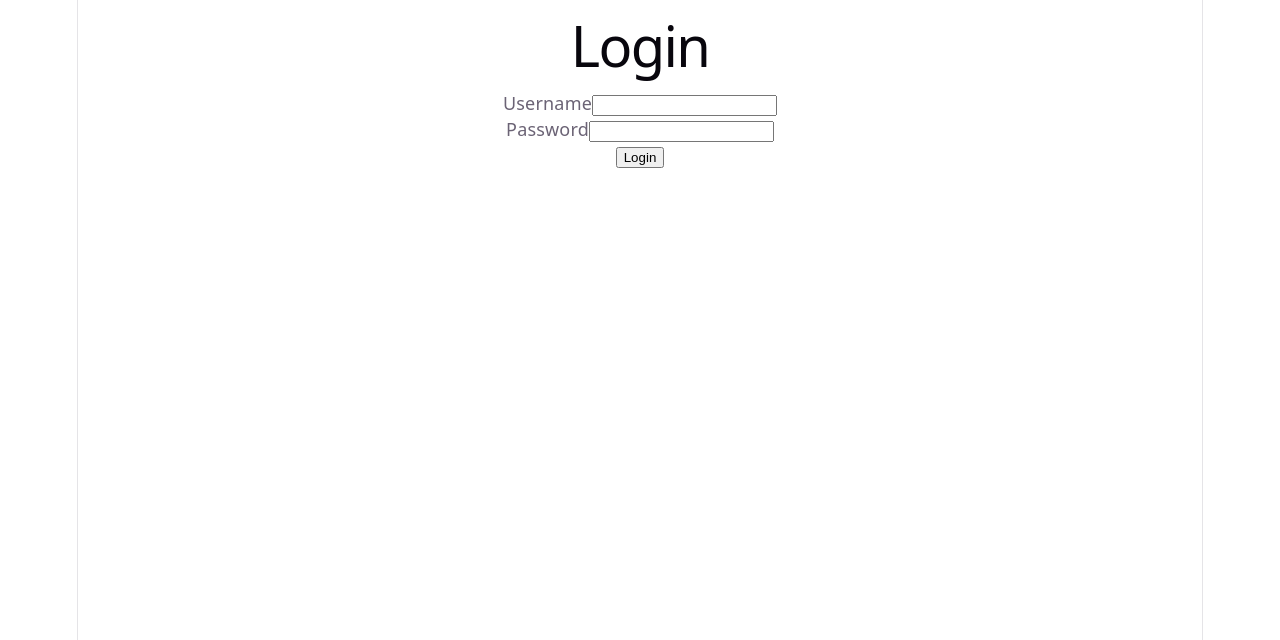
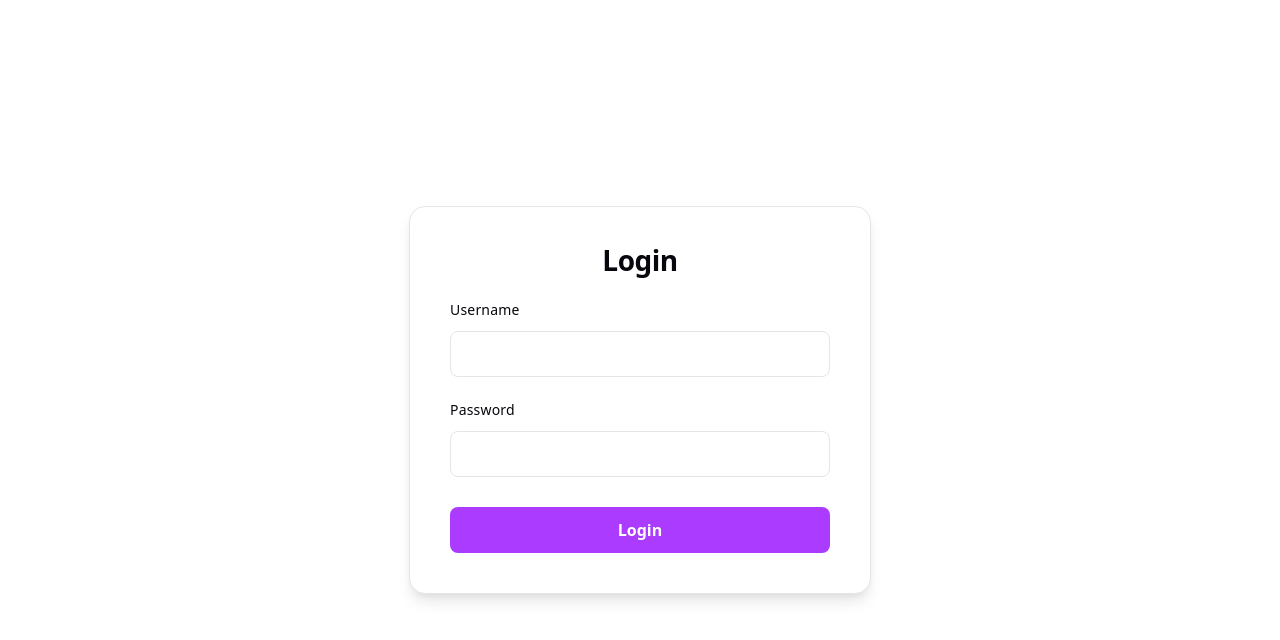
Before and after one commit to MauricioRoMenacho/proyecto_agil, a React (Vite) app: page /login in a window 1280 px wide. Shown: the top 640 px of the page. Built offline with nearby package versions, Linux system fonts and the light colour scheme; no server answers.

Commit message:
layout diseñado y mejorado

```diff
--- /dev/null
+++ b/src/components/layout/Layout.jsx
@@ -0,0 +1,28 @@
+import React from 'react';
+import { NavLink } from 'react-router-dom';
+import './layout.css';
+
+const Layout = ({ children }) => {
+    return (
+        <div className="layout-container">
+            <aside className="layout-sidebar">
+                <div className="sidebar-brand">
+                    <h2>Proyecto Ágil</h2>
+                </div>
+                <nav className="sidebar-nav">
+                    <NavLink to="/home" className={({ isActive }) => isActive ? "nav-link active" : "nav-link"}>
+                        Inicio
+                    </NavLink>
+                    <NavLink to="/login" className={({ isActive }) => isActive ? "nav-link active" : "nav-link"}>
+                        Cerrar Sesión
+                    </NavLink>
+                </nav>
+            </aside>
+            <main className="layout-content">
+                {children}
+            </main>
+        </div>
+    );
+};
+
+export default Layout;
--- /dev/null
+++ b/src/components/layout/layout.css
@@ -0,0 +1,64 @@
+/* layout.css */
+
+.layout-container {
+  display: flex;
+  min-height: 100vh;
+  width: 100%;
+}
+
+.layout-sidebar {
+  width: 250px;
+  background-color: var(--bg);
+  border-right: 1px solid var(--border);
+  padding: 30px 30px;
+  display: flex;
+  flex-direction: column;
+  box-sizing: border-box;
+  text-align: left;
+  flex-shrink: 0;
+}
+
+.sidebar-brand h2 {
+  font-size: 20px;
+  margin: 0 0 30px 0;
+  color: var(--text-h);
+  font-weight: 600;
+  letter-spacing: -0.5px;
+}
+
+.sidebar-nav {
+  display: flex;
+  flex-direction: column;
+  gap: 10px;
+}
+
+.nav-link {
+  color: var(--text);
+  text-decoration: none;
+  font-size: 15px;
+  font-weight: 500;
+  padding: 10px 12px;
+  border-radius: 6px;
+  transition: all 0.2s ease;
+}
+
+.nav-link:hover {
+  background-color: var(--border);
+  color: var(--text-h);
+}
+
+.nav-link.active {
+  background-color: var(--accent-bg);
+  color: var(--accent);
+  font-weight: 600;
+}
+
+.layout-content {
+  flex: 1;
+  background-color: var(--bg);
+  padding: 40px;
+  box-sizing: border-box;
+  text-align: left;
+  display: flex;
+  flex-direction: column;
+}
--- a/src/index.css
+++ b/src/index.css
@@ -55,11 +55,11 @@ body {
 }
 
 #root {
-  width: 1126px;
+  width: 100%;
   max-width: 100%;
-  margin: 0 auto;
+  margin: 0;
   text-align: center;
-  border-inline: 1px solid var(--border);
+  /* border-inline: 1px solid var(--border); */
   min-height: 100svh;
   display: flex;
   flex-direction: column;
@@ -77,20 +77,24 @@ h1 {
   font-size: 56px;
   letter-spacing: -1.68px;
   margin: 32px 0;
+
   @media (max-width: 1024px) {
     font-size: 36px;
     margin: 20px 0;
   }
 }
+
 h2 {
   font-size: 24px;
   line-height: 118%;
   letter-spacing: -0.24px;
   margin: 0 0 8px;
+
   @media (max-width: 1024px) {
     font-size: 20px;
   }
 }
+
 p {
   margin: 0;
 }
--- /dev/null
+++ b/src/pages/home/home.css
@@ -0,0 +1,87 @@
+/* home.css */
+
+.home-container {
+  display: flex;
+  flex-direction: column;
+  gap: 30px;
+  width: 100%;
+}
+
+.home-header h1 {
+  font-size: 32px;
+  font-weight: 600;
+  margin: 0 0 8px 0;
+  color: var(--text-h);
+  letter-spacing: -0.5px;
+}
+
+.home-header p {
+  color: var(--text);
+  font-size: 16px;
+  margin: 0;
+}
+
+.home-dashboard {
+  display: grid;
+  grid-template-columns: repeat(auto-fit, minmax(200px, 1fr));
+  gap: 20px;
+  margin-top: 10px;
+}
+
+.stat-card {
+  background-color: var(--bg);
+  border: 1px solid var(--border);
+  border-radius: 12px;
+  padding: 24px;
+  box-shadow: var(--shadow);
+  transition: transform 0.2s ease;
+}
+
+.stat-card:hover {
+  transform: translateY(-2px);
+}
+
+.stat-card h3 {
+  font-size: 14px;
+  font-weight: 500;
+  color: var(--text);
+  margin: 0 0 10px 0;
+  text-transform: uppercase;
+  letter-spacing: 0.5px;
+}
+
+.stat-number {
+  font-size: 32px;
+  font-weight: 700;
+  color: var(--text-h);
+  margin: 0;
+}
+
+.text-success {
+  color: #10b981;
+}
+
+.text-accent {
+  color: var(--accent);
+}
+
+.home-actions {
+  margin-top: 20px;
+}
+
+.btn-secondary {
+  font-family: inherit;
+  font-size: 15px;
+  font-weight: 500;
+  color: var(--text-h);
+  background-color: var(--bg);
+  border: 1px solid var(--border);
+  border-radius: 8px;
+  padding: 10px 20px;
+  cursor: pointer;
+  transition: all 0.2s ease;
+}
+
+.btn-secondary:hover {
+  background-color: var(--border);
+}
--- a/src/pages/home/home.jsx
+++ b/src/pages/home/home.jsx
@@ -1,5 +1,7 @@
 import { useEffect } from "react";
-import { useNavigate } from "react-router-dom"
+import { useNavigate } from "react-router-dom";
+import Layout from "../../components/layout/Layout.jsx";
+import "./home.css";
 
 const Home = () => {
     const navigate = useNavigate();
@@ -8,11 +10,26 @@ const Home = () => {
         navigate('/login');
     }
 
+    useEffect(() => {
+        console.log("Home page loaded");
+    }, []);
+
     return (
-        <div className="form-container">
-            <h1>Home</h1>
-            <button onClick={handHomeRedirect}>Login</button>
-        </div>
+        <Layout>
+            <div className="home-container">
+                <header className="home-header">
+                    <h1>Inicio</h1>
+                    <p>Bienvenido al gestor de tu Proyecto Ágil.</p>
+                </header>
+
+
+                <div className="home-actions">
+                    <button className="btn-secondary" onClick={handHomeRedirect}>
+                        Volver a Login
+                    </button>
+                </div>
+            </div>
+        </Layout>
     );
 };
 
--- a/src/pages/login/index.jsx
+++ b/src/pages/login/index.jsx
@@ -1,31 +1,35 @@
 import { useEffect } from "react";
-import { useNavigate } from "react-router-dom"
+import { useNavigate } from "react-router-dom";
+import "./login.css";
 
 const Login = () => {
     const navigate = useNavigate();
-
 
     const handLoginRedirect = (e) => {
         e.preventDefault();
         navigate('/home');
     }
 
-
-
     useEffect(() => {
         console.log("Login page");
     }, []);
 
     return (
+        <div className="login-wrapper">
             <div className="form-container">
                 <h1>Login</h1>
                 <form onSubmit={handLoginRedirect}>
+                    <div className="form-group">
                         <label htmlFor="username">Username</label>
-                <input type="text" id="username" /><br />
+                        <input type="text" id="username" />
+                    </div>
+                    <div className="form-group">
                         <label htmlFor="password">Password</label>
-                <input type="password" id="password" /><br />
-                <button type="submit">Login</button>
+                        <input type="password" id="password" />
+                    </div>
+                    <button type="submit" className="login-button">Login</button>
                 </form>
+            </div>
         </div>
     );
 };
--- /dev/null
+++ b/src/pages/login/login.css
@@ -0,0 +1,92 @@
+.login-wrapper {
+  display: flex;
+  justify-content: center;
+  align-items: center;
+  flex: 1;
+  padding: 40px 20px;
+  min-height: calc(100svh - 100px);
+  /* Adjust for parent containers if any */
+}
+
+.form-container {
+  background: var(--bg);
+  border: 1px solid var(--border);
+  border-radius: 16px;
+  box-shadow: var(--shadow);
+  padding: 40px;
+  width: 100%;
+  max-width: 380px;
+  text-align: left;
+  transition: transform 0.2s ease, box-shadow 0.2s ease;
+}
+
+.form-container:hover {
+  transform: translateY(-2px);
+  box-shadow:
+    0 20px 25px -5px rgba(0, 0, 0, 0.1),
+    0 10px 10px -5px rgba(0, 0, 0, 0.04);
+}
+
+.form-container h1 {
+  font-size: 28px;
+  margin-top: 0;
+  margin-bottom: 24px;
+  text-align: center;
+  color: var(--text-h);
+  font-weight: 600;
+  letter-spacing: -0.5px;
+}
+
+.form-group {
+  display: flex;
+  flex-direction: column;
+  margin-bottom: 20px;
+}
+
+.form-group label {
+  font-size: 14px;
+  font-weight: 500;
+  color: var(--text-h);
+  margin-bottom: 8px;
+  cursor: pointer;
+}
+
+.form-group input {
+  font-family: inherit;
+  font-size: 15px;
+  padding: 12px 14px;
+  border: 1px solid var(--border);
+  border-radius: 8px;
+  background-color: var(--bg);
+  color: var(--text-h);
+  outline: none;
+  transition: border-color 0.2s ease, box-shadow 0.2s ease;
+}
+
+.form-group input:focus {
+  border-color: var(--accent);
+  box-shadow: 0 0 0 3px var(--accent-bg);
+}
+
+.login-button {
+  width: 100%;
+  font-family: inherit;
+  font-size: 16px;
+  font-weight: 600;
+  color: #ffffff;
+  background-color: var(--accent);
+  border: none;
+  border-radius: 8px;
+  padding: 12px;
+  cursor: pointer;
+  transition: opacity 0.2s ease, transform 0.1s ease;
+  margin-top: 10px;
+}
+
+.login-button:hover {
+  opacity: 0.9;
+}
+
+.login-button:active {
+  transform: scale(0.98);
+}
```
Lines whose indentation alone changed are shown as unchanged.
